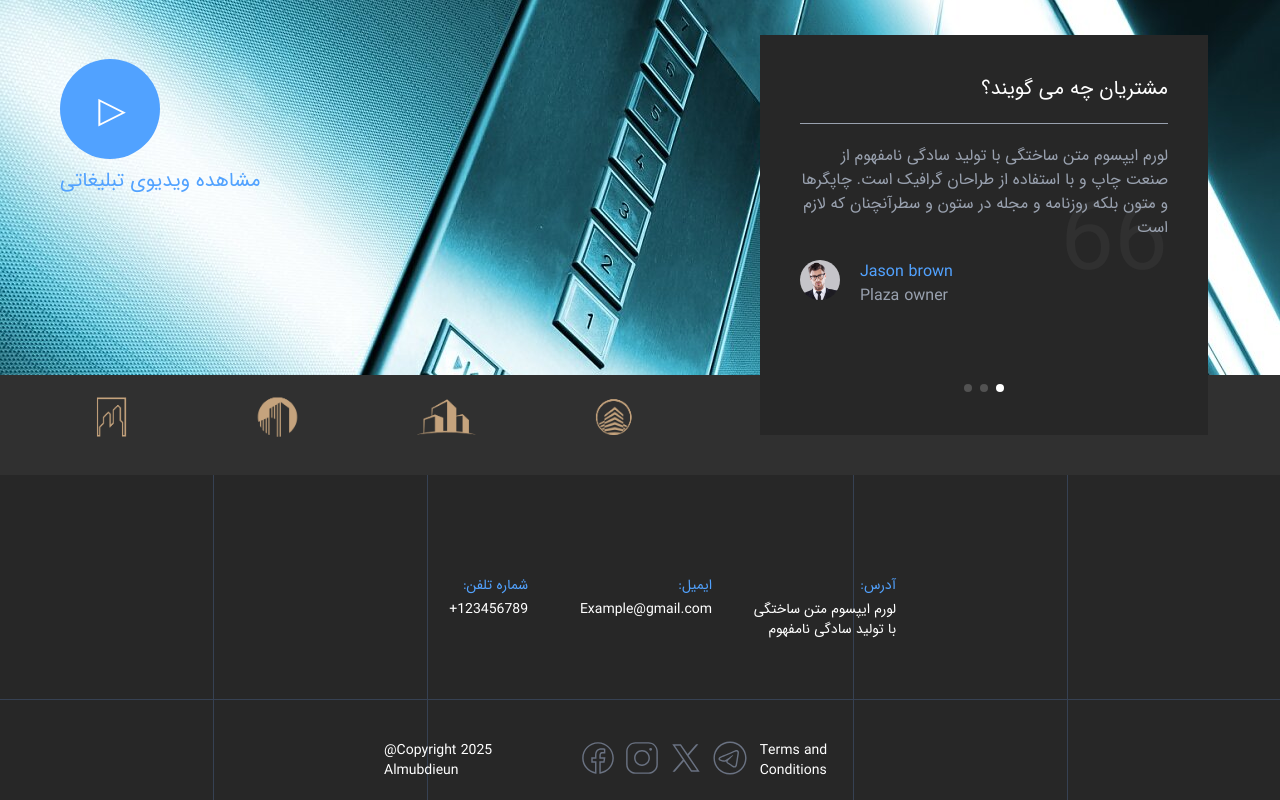
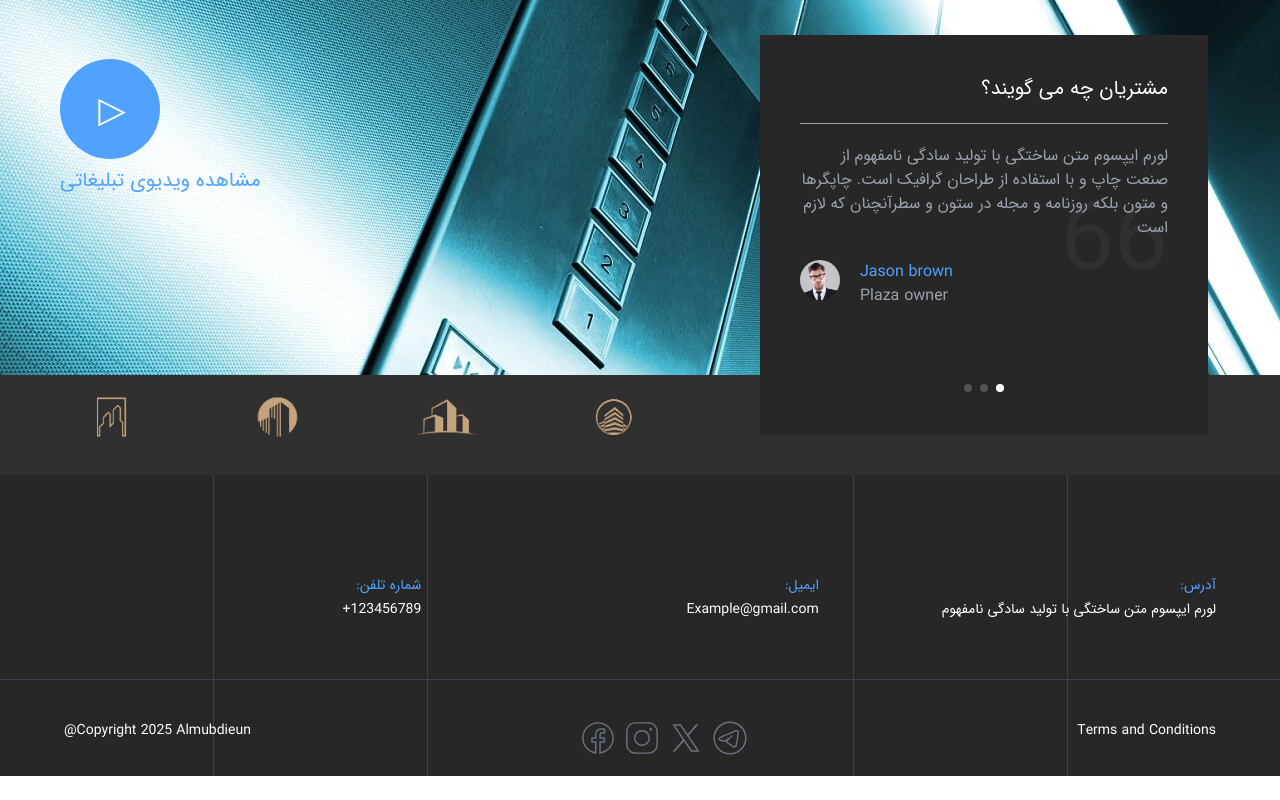
Before and after one commit to arianRouhanii/MyApp, a Next.js app: page / in a window 1280 px wide. Shown: the part 3734-4534 px from the top of the page. After the commit the page ends 4510 px from the top, so only its background shows below. Built offline with nearby package versions, Linux system fonts and the light colour scheme.

Commit message:
footer fix

```diff
--- a/app/components/Footer.tsx
+++ b/app/components/Footer.tsx
@@ -6,7 +6,7 @@ export default function Footer() {
             <div className="absolute top-0  h-full w-[1px] bg-gray-700 lg:left-1/3 left-1/6"></div>
             <div className="absolute top-0  h-full w-[1px] bg-gray-700 lg:left-2/3 left-5/6"></div>
             <div className="absolute top-0  h-full w-[1px] bg-gray-700 hidden lg:flex right-14 xl:left-5/6"></div>
-            <div className="w-full text-white px-3 z-10 lg:px-16 xl:px-96 flex flex-col md:flex-row text-end gap-10">
+            <div className="w-full text-white px-3 z-10 lg:px-16 2xl:px-96 flex flex-col md:flex-row text-end gap-10">
                 <div className="md:w-1/3 py-5 flex flex-col gap-1">
                     <p className="text-blue-400"> :شماره تلفن </p>
                     <p>+123456789</p>
@@ -21,7 +21,7 @@ export default function Footer() {
                 </div>
             </div>
             <hr className="text-gray-700"/>
-            <div className="w-full text-white px-3 lg:px-16 xl:px-96 z-10 flex flex-col md:flex-row gap-3 justify-between">
+            <div className="w-full text-white px-3 lg:px-16 2xl:px-96 z-10 flex flex-col md:flex-row gap-3 justify-between">
                 <p>@Copyright 2025 Almubdieun</p>
                 <div className="flex flex-row gap-2">
                     <button className="rounded-full w-9 h-9  hover:border-blue-400 justify-center items-center flex ">
```
